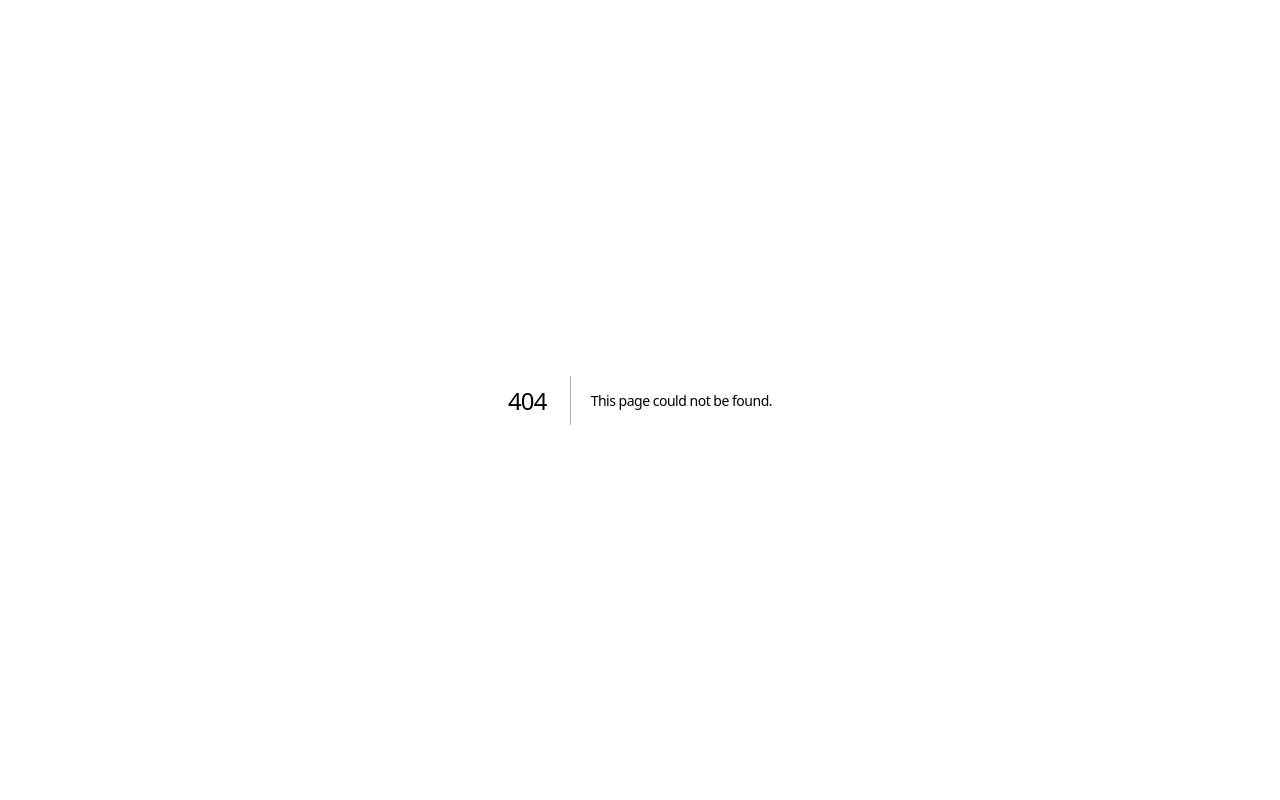
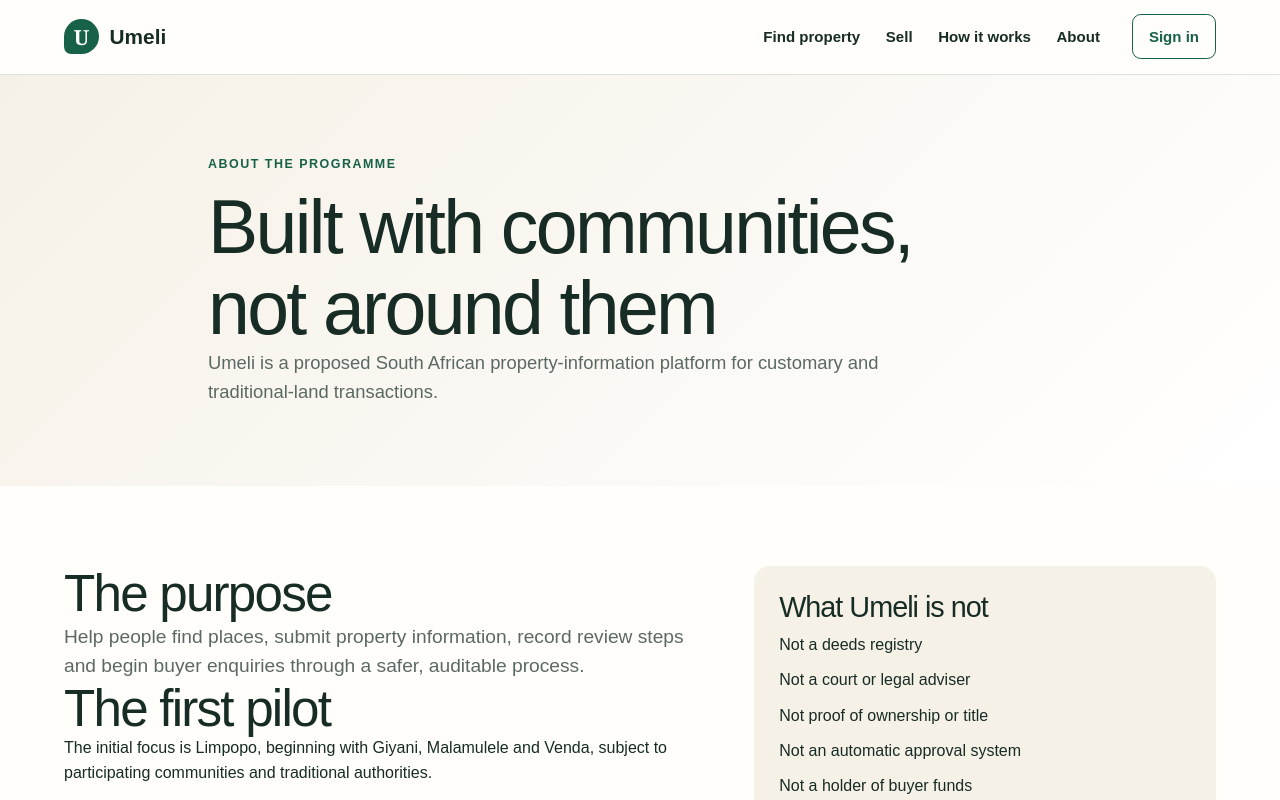
Before and after one commit to JabuSolutions45/Traditional-Land-Property-Platform, a Next.js app: page /about in a window 1280 px wide. Before the commit this address had no page. Shown: the top 800 px of the page. Built offline with nearby package versions, Linux system fonts and the light colour scheme.

Commit message:
Add app/about/page.tsx for final review

```diff
--- /dev/null
+++ b/app/about/page.tsx
@@ -0,0 +1,45 @@
+import { PageShell } from "@/components/page-shell";
+export default function AboutPage() {
+  return (
+    <PageShell>
+      <section className="page-hero">
+        <div className="shell narrow">
+          <p className="eyebrow">About the programme</p>
+          <h1>Built with communities, not around them</h1>
+          <p>
+            Umeli is a proposed South African property-information platform for
+            customary and traditional-land transactions.
+          </p>
+        </div>
+      </section>
+      <section className="section">
+        <div className="shell content-grid">
+          <div>
+            <h2>The purpose</h2>
+            <p className="large-copy">
+              Help people find places, submit property information, record
+              review steps and begin buyer enquiries through a safer, auditable
+              process.
+            </p>
+            <h2>The first pilot</h2>
+            <p>
+              The initial focus is Limpopo, beginning with Giyani, Malamulele
+              and Venda, subject to participating communities and traditional
+              authorities.
+            </p>
+          </div>
+          <aside className="safety-card">
+            <h2>What Umeli is not</h2>
+            <ul>
+              <li>Not a deeds registry</li>
+              <li>Not a court or legal adviser</li>
+              <li>Not proof of ownership or title</li>
+              <li>Not an automatic approval system</li>
+              <li>Not a holder of buyer funds</li>
+            </ul>
+          </aside>
+        </div>
+      </section>
+    </PageShell>
+  );
+}
```
